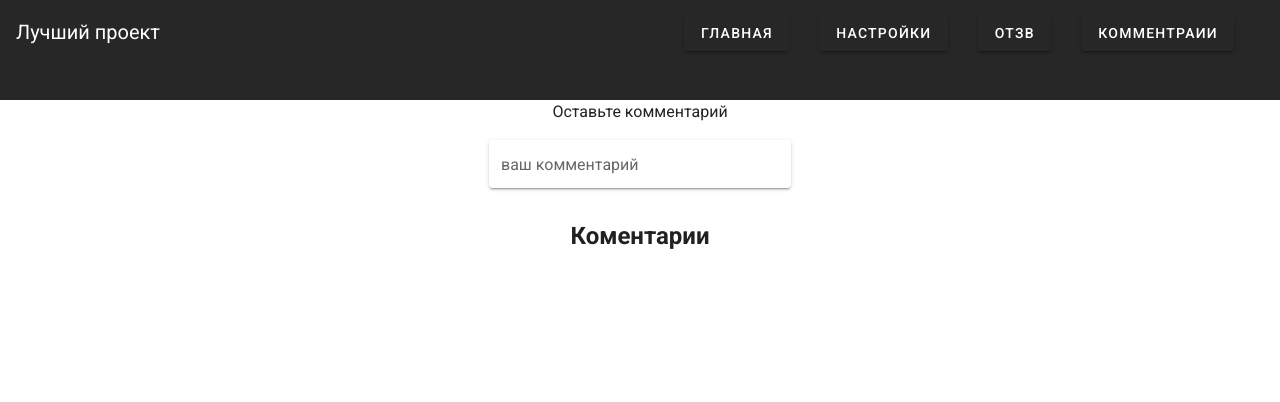
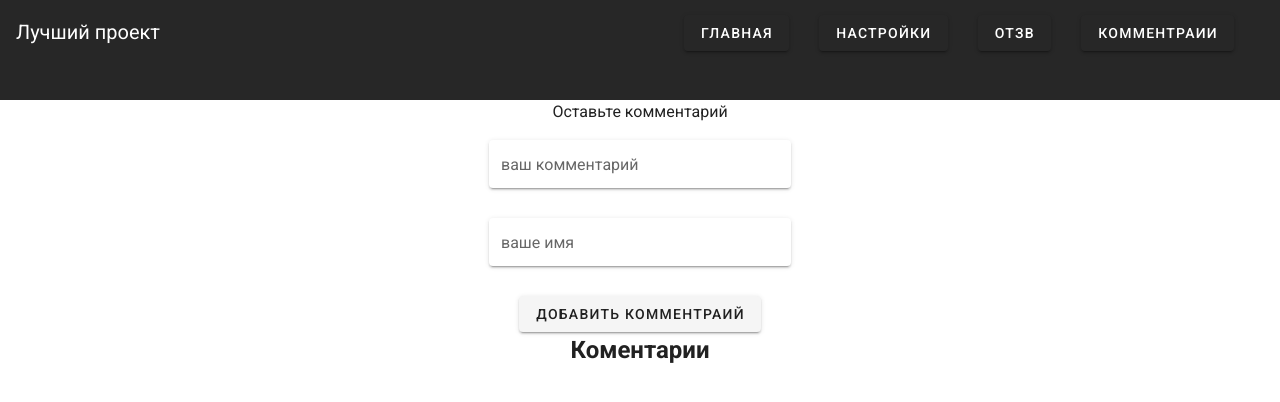
Before and after one commit to mancu1/ubiquitous-fiesta, a Vue app: page /LiveComments in a window 1280 px wide. Shown: the top 402 px of the page. Built offline with nearby package versions, Linux system fonts and the light colour scheme; what vue-wow would draw is missing.

Commit message:
+  liveComments add user name for write comments

```diff
--- a/src/App.vue
+++ b/src/App.vue
@@ -7,7 +7,7 @@
 
 <style lang="scss"></style>
 <script>
-import Header from "./components/header";
+import Header from "./components/Header";
 export default {
   components: { Header }
 };
--- a/src/components/header.vue
+++ b/src/components/Header.vue
@@ -20,7 +20,7 @@
 
 <script>
 export default {
-  name: "header",
+  name: "Header",
   created() {
     document.body.style.textAlign = "center";
   }
--- a/src/components/liveComments.vue
+++ b/src/components/liveComments.vue
@@ -6,22 +6,33 @@
           label="ваш комментарий"
           single-line
           solo
-          v-model="changeComments"
-          v-on:keyup.enter="addCom()"
+          v-model.lazy="changeComments"
         >
         </v-text-field>
+        <v-text-field
+          label="ваше имя"
+          single-line
+          solo
+          v-model="changeUserName"
+        >
+        </v-text-field>
+        <v-btn @click="addCom">добавить комментраий </v-btn>
       </v-col>
     </v-row>
     <h2>Коментарии</h2>
+
     <v-card
-      class="ma-2"
-      v-for="(task, ind) in comments"
+      class="mt-2"
+      v-for="(comment, ind) in Comments"
       :key="ind"
       outlined
       hover
     >
+      <h2>
+        {{ comment.user }}
+      </h2>
       <v-card-text x-large>
-        {{ task }}
+        {{ comment.text }}
       </v-card-text>
     </v-card>
   </div>
@@ -35,11 +46,19 @@ export default {
       get() {
         return this.$store.getters.getCurrentComment;
       },
-      set(newComment) {
-        this.$store.commit("SET_CURRENT_COMMENT", newComment);
+      set(Comment) {
+        this.$store.commit("SET_CURRENT_COMMENT", Comment);
       }
     },
-    comments: {
+    changeUserName: {
+      get() {
+        return this.$store.getters.getCurrentUser;
+      },
+      set(User) {
+        this.$store.commit("SET_CURRENT_USER", User);
+      }
+    },
+    Comments: {
       get() {
         return this.$store.getters.getComments;
       }
@@ -47,16 +66,11 @@ export default {
   },
   methods: {
     addCom() {
-      this.$store.dispatch("CREATE_COMMENT", this.changeComments);
+      let comment = { user: this.changeUserName, text: this.changeComments };
+      this.$store.dispatch("CREATE_COMMENT", comment);
     }
   }
 };
 </script>
 
-<style lang="scss">
-li {
-  margin-top: 10px;
-  list-style: none;
-  text-align: start;
-}
-</style>
+<style scoped></style>
--- a/src/store/modules/comments.js
+++ b/src/store/modules/comments.js
@@ -1,12 +1,13 @@
 export default {
   state: {
     commentsArr: [],
-    currentComment: ""
+    currentComment: "",
+    currentUser: ""
   },
-
   getters: {
     getComments: state => state.commentsArr,
-    getCurrentComment: state => state.currentComment
+    getCurrentComment: state => state.currentComment,
+    getCurrentUser: state => state.currentUser
   },
 
   mutations: {
@@ -17,13 +18,17 @@ export default {
     },
     SET_CURRENT_COMMENT: (state, comment) => {
       state.currentComment = comment;
+    },
+    SET_CURRENT_USER: (state, userName) => {
+      state.currentUser = userName;
     }
   },
 
   actions: {
     CREATE_COMMENT: async (context, comment) => {
       context.commit("ADD_COMMENT", comment);
-      context.commit("SET_CURRENT_COMMENT", "");
+      context.commit("SET_CURRENT_COMMENT", ""),
+        context.commit("SET_CURRENT_USER", "");
     }
   }
 };
```
